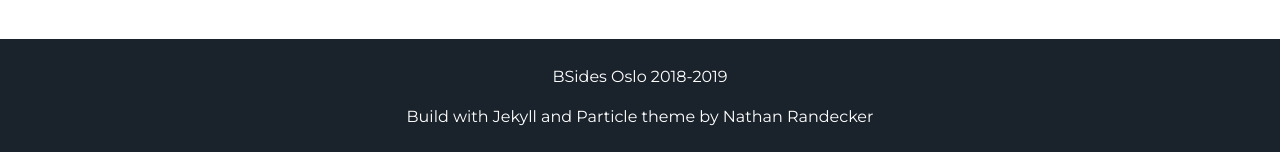
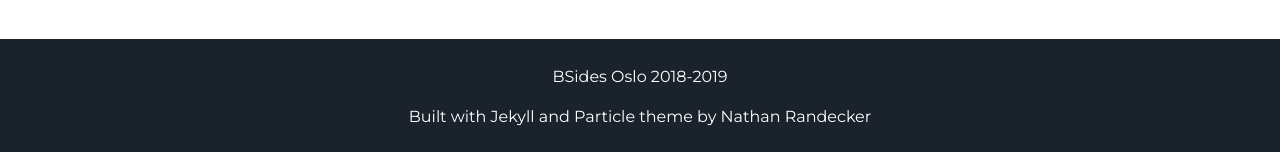
Before and after one commit to eoftedal/2019, a Jekyll site: the page built from index.html, in a window 1280 px wide and 900 px high, scrolled down 1648 px. Shown: the part 745-897 px from the top of the window. Built offline with Jekyll 4.4.1, drawn with Linux system fonts in a browser that asks for light colours.

Commit message:
fixed typo

```diff
--- a/_includes/footer.html
+++ b/_includes/footer.html
@@ -1,6 +1,6 @@
 <footer class="footer">
     <p>BSides Oslo 2018-2019</p>
-    <p>Build with Jekyll and Particle theme by <a href="https://github.com/nrandecker">Nathan Randecker</a></p>
+    <p>Built with Jekyll and Particle theme by <a href="https://github.com/nrandecker">Nathan Randecker</a></p>
 </footer>
 <script src="//cdn.jsdelivr.net/particles.js/2.0.0/particles.min.js"></script>
 <script src="{{ "/assets/js/sweet-scroll.min.js" | prepend: site.baseurl }}"></script>
```
